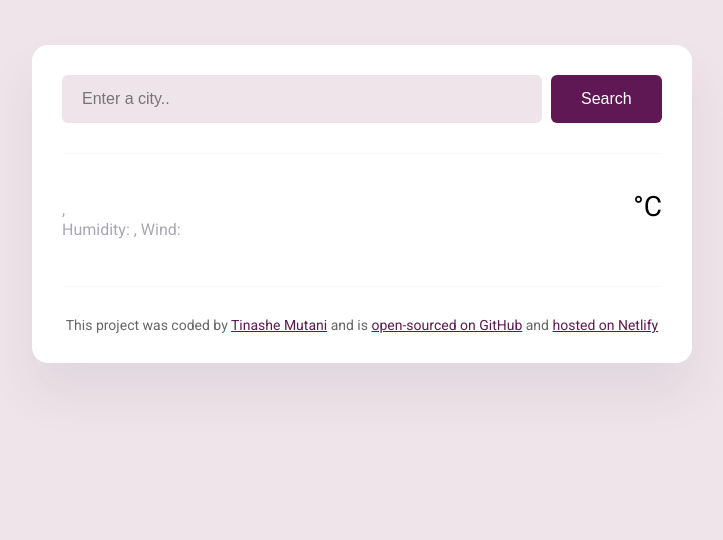
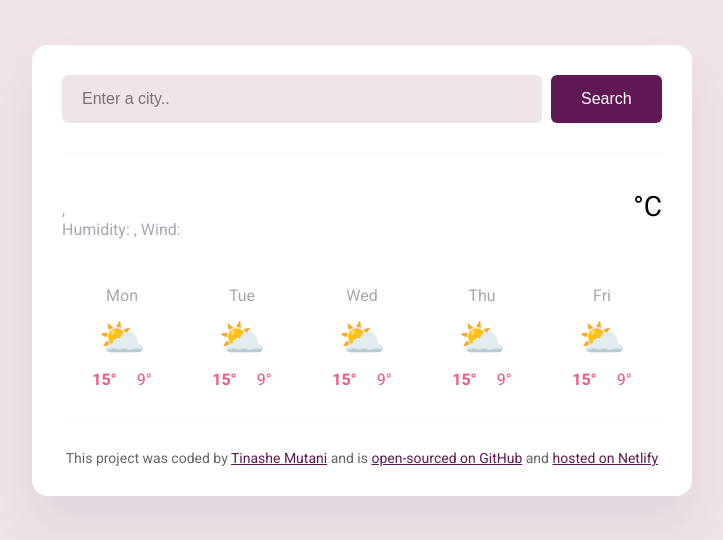
Before and after one commit to blossom-m/vanilla-weather-forecast, a plain HTML site: page index.html in a window 1280 px wide. Shown: the whole page, without its empty margins (278-1001 px from the left). Drawn offline with nearby package versions, Linux system fonts and the light colour scheme; no server answers.

Commit message:
Injected forecast Index.html and CSS

```diff
--- a/index.html
+++ b/index.html
@@ -45,6 +45,58 @@
             <div class="weather-app-unit">°C</div>
           </div>
         </div>
+        <div class="weather-forecast">
+          <div class="weather-forecast-day">
+            <div class="weather-forecast-date">Mon</div>
+            <div class="weather-forecast-icon">⛅</div>
+            <div class="weather-forecast-temperatures">
+              <div class="weather-forecast-temperature">
+                <strong>15°</strong>
+              </div>
+              <div class="weather-forecast-temperature">9°</div>
+            </div>
+          </div>
+          <div class="weather-forecast-day">
+            <div class="weather-forecast-date">Tue</div>
+            <div class="weather-forecast-icon">⛅</div>
+            <div class="weather-forecast-temperatures">
+              <div class="weather-forecast-temperature">
+                <strong>15°</strong>
+              </div>
+              <div class="weather-forecast-temperature">9°</div>
+            </div>
+          </div>
+          <div class="weather-forecast-day">
+            <div class="weather-forecast-date">Wed</div>
+            <div class="weather-forecast-icon">⛅</div>
+            <div class="weather-forecast-temperatures">
+              <div class="weather-forecast-temperature">
+                <strong>15°</strong>
+              </div>
+              <div class="weather-forecast-temperature">9°</div>
+            </div>
+          </div>
+          <div class="weather-forecast-day">
+            <div class="weather-forecast-date">Thu</div>
+            <div class="weather-forecast-icon">⛅</div>
+            <div class="weather-forecast-temperatures">
+              <div class="weather-forecast-temperature">
+                <strong>15°</strong>
+              </div>
+              <div class="weather-forecast-temperature">9°</div>
+            </div>
+          </div>
+          <div class="weather-forecast-day">
+            <div class="weather-forecast-date">Fri</div>
+            <div class="weather-forecast-icon">⛅</div>
+            <div class="weather-forecast-temperatures">
+              <div class="weather-forecast-temperature">
+                <strong>15°</strong>
+              </div>
+              <div class="weather-forecast-temperature">9°</div>
+            </div>
+          </div>
+        </div>
       </main>
       <footer>
         This project was coded by
--- a/src/style.css
+++ b/src/style.css
@@ -81,6 +81,37 @@ main {
   font-size: 28px;
 }
 
+.weather-forecast {
+  display: flex;
+  justify-content: space-around;
+  margin-top: 30px;
+}
+
+.weather-forecast-date {
+  text-align: center;
+  color: rgba(39, 33, 66, 0.4);
+  font-size: 16px;
+  line-height: 20px;
+  margin-bottom: 10px;
+}
+
+.weather-forecast-icon {
+  text-align: center;
+  font-size: 38px;
+}
+
+.weather-forecast-temperatures {
+  text-align: center;
+  color: #f65282;
+  display: flex;
+  justify-content: center;
+  margin-top: 10px;
+}
+
+.weather-forecast-temperature {
+  padding: 0 10px;
+}
+
 footer {
   border-top: 1px solid #f9f7fe;
   padding: 30px 0 0 0;
```
